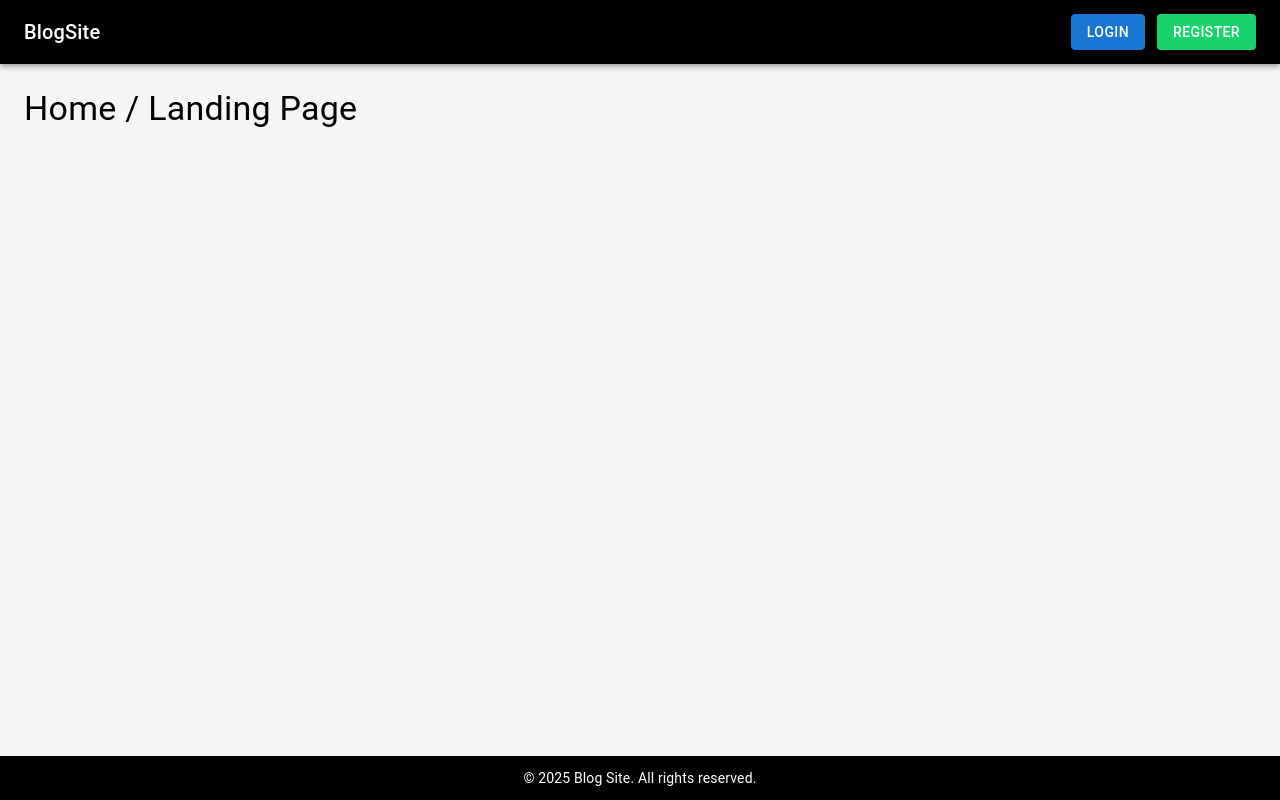
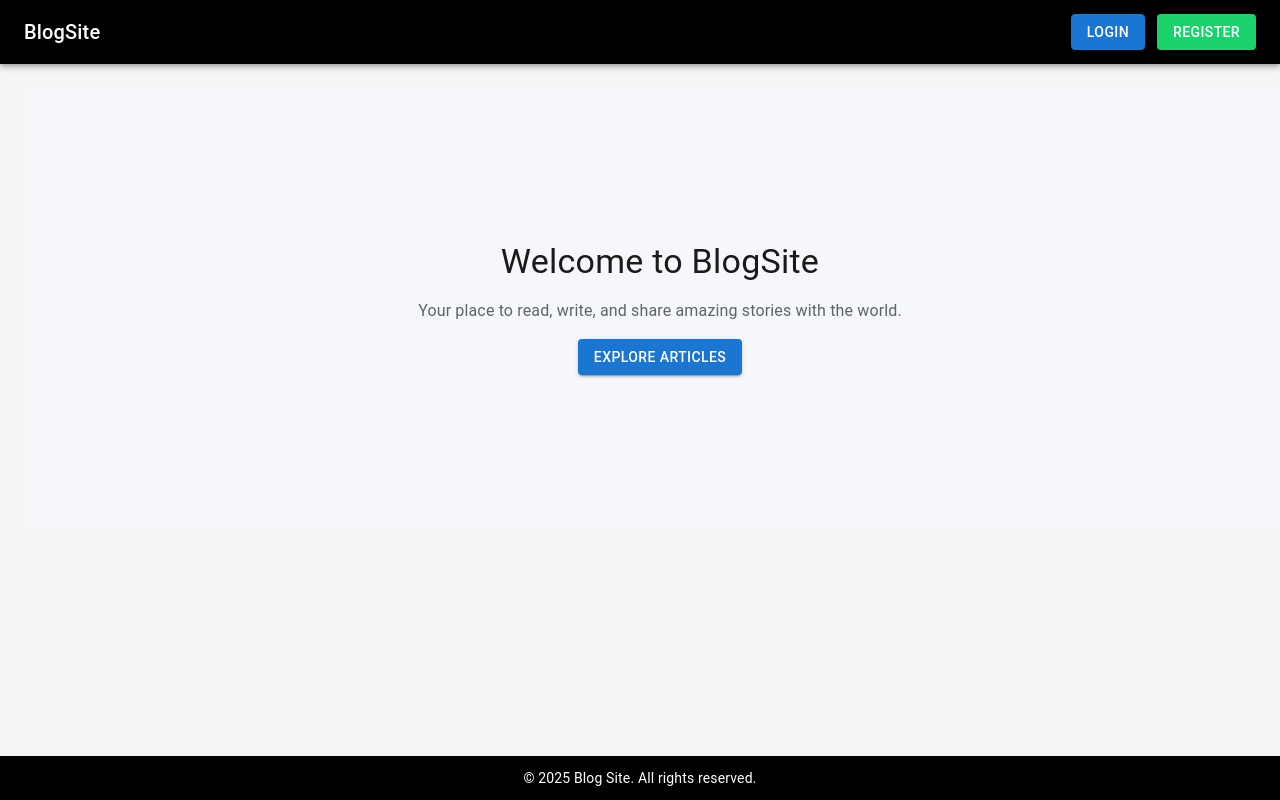
Before and after one commit to SoumenJ25/BlogSite_App_frontend, a React (Create React App) app in the folder blog-ui/: page /login in a window 1280 px wide. Built offline with nearby package versions, Linux system fonts and the light colour scheme.

Commit message:
feat: implemented home page hero section

```diff
--- /dev/null
+++ b/blog-ui/src/components/HeroSection/Hero.css
@@ -0,0 +1,35 @@
+.hero-container {
+    width: 100%;
+    min-height: 320px;
+    display: flex;
+    flex-direction: column;
+    justify-content: center;
+    align-items: center;
+    background-color: #f5f7fa;
+    text-align: center;
+    padding: 60px 20px;
+    gap: 1rem;
+}
+
+.hero-title {
+    font-weight: 600;
+    margin-bottom: 12px;
+    color: #1a1a1a;
+}
+
+.hero-subtitle {
+    max-width: 600px;
+    margin-bottom: 24px;
+    color: #5f6368;
+}
+
+.hero-cta-btn {
+    background-color: #4f46e5;
+    text-transform: none;
+    font-weight: 500;
+    padding: 8px 20px;
+}
+
+.hero-cta-btn:hover {
+    background-color: #4338ca;
+}
--- /dev/null
+++ b/blog-ui/src/components/HeroSection/index.jsx
@@ -0,0 +1,26 @@
+import React from 'react';
+import { Box, Typography, Button } from '@mui/material';
+import './Hero.css';
+
+const Hero = () => {
+    return (
+        <Box className="hero-container">
+            <Typography variant="h4" className="hero-title">
+                Welcome to BlogSite
+            </Typography>
+
+            <Typography variant="body1" className="hero-subtitle">
+                Your place to read, write, and share amazing stories with the world.
+            </Typography>
+
+            <Button
+                variant="contained"
+                className="hero-cta-btn"
+            >
+                Explore Articles
+            </Button>
+        </Box>
+    );
+};
+
+export default Hero;
--- a/blog-ui/src/pages/Home.jsx
+++ b/blog-ui/src/pages/Home.jsx
@@ -1,11 +1,9 @@
 import { Typography } from '@mui/material'
-
+import HeroSection from '../components/HeroSection'
 const Home = () => {
   return (
     <>
-      <Typography variant="h4">
-        Home / Landing Page
-      </Typography>
+      <HeroSection />
     </>
   )
 }
```
